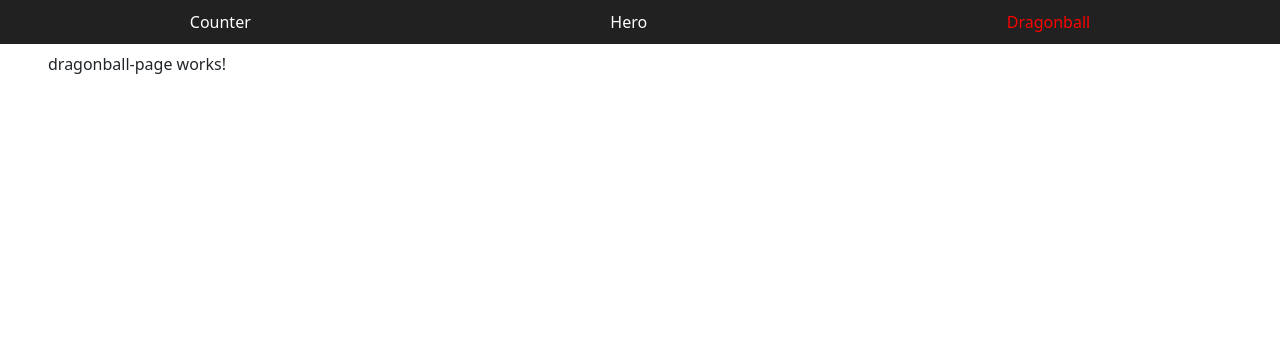
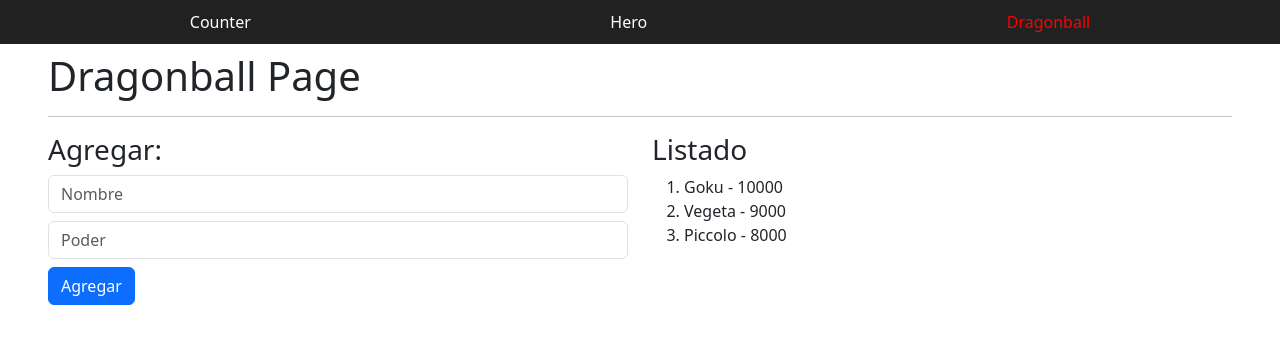
Before and after one commit to Piers18/bases, an Angular app: page /dragonball in a window 1280 px wide. Shown: the top 344 px of the page. Built offline with nearby package versions, Linux system fonts and the light colour scheme.

Commit message:
feat: Implement Dragonball character listing UI with a form for adding new characters and initial character data using signals.

```diff
--- a/src/app/pages/dragonball/dragonball-page.component.html
+++ b/src/app/pages/dragonball/dragonball-page.component.html
@@ -1 +1,21 @@
-<p>dragonball-page works!</p>
+<h1>Dragonball Page</h1>
+<hr>
+
+<section class="row">
+    <div class="col-12 col-md-6">
+        <h3>Agregar:</h3>
+        <input type="text" class="form-control" placeholder="Nombre">
+        <input type="number" class="form-control mt-2" placeholder="Poder">
+        <button class="btn btn-primary mt-2">Agregar</button>
+    </div>
+
+    <div class="col-12 col-sm-6">
+        <h3>Listado</h3>
+        <ol>
+            @for (character of characters(); track character.id) {
+                <li>{{ character.name }} - {{ character.power }}</li>
+            }
+        </ol>
+    </div>
+
+</section>
--- a/src/app/pages/dragonball/dragonball-page.component.ts
+++ b/src/app/pages/dragonball/dragonball-page.component.ts
@@ -1,4 +1,10 @@
-import { Component } from '@angular/core';
+import { Component, signal } from '@angular/core';
+
+interface Character {
+  id: number;
+  name: string;
+  power: number;
+}
 
 @Component({
   selector: 'app-dragonball-page',
@@ -8,4 +14,21 @@ import { Component } from '@angular/core';
 })
 export class DragonballPageComponent {
 
+  characters = signal<Character[]>([
+    {
+      id: 1,
+      name: 'Goku',
+      power: 10000
+    },
+    {
+      id: 2,
+      name: 'Vegeta',
+      power: 9000
+    },
+    {
+      id: 3,
+      name: 'Piccolo',
+      power: 8000
+    }
+  ])
 }
```
